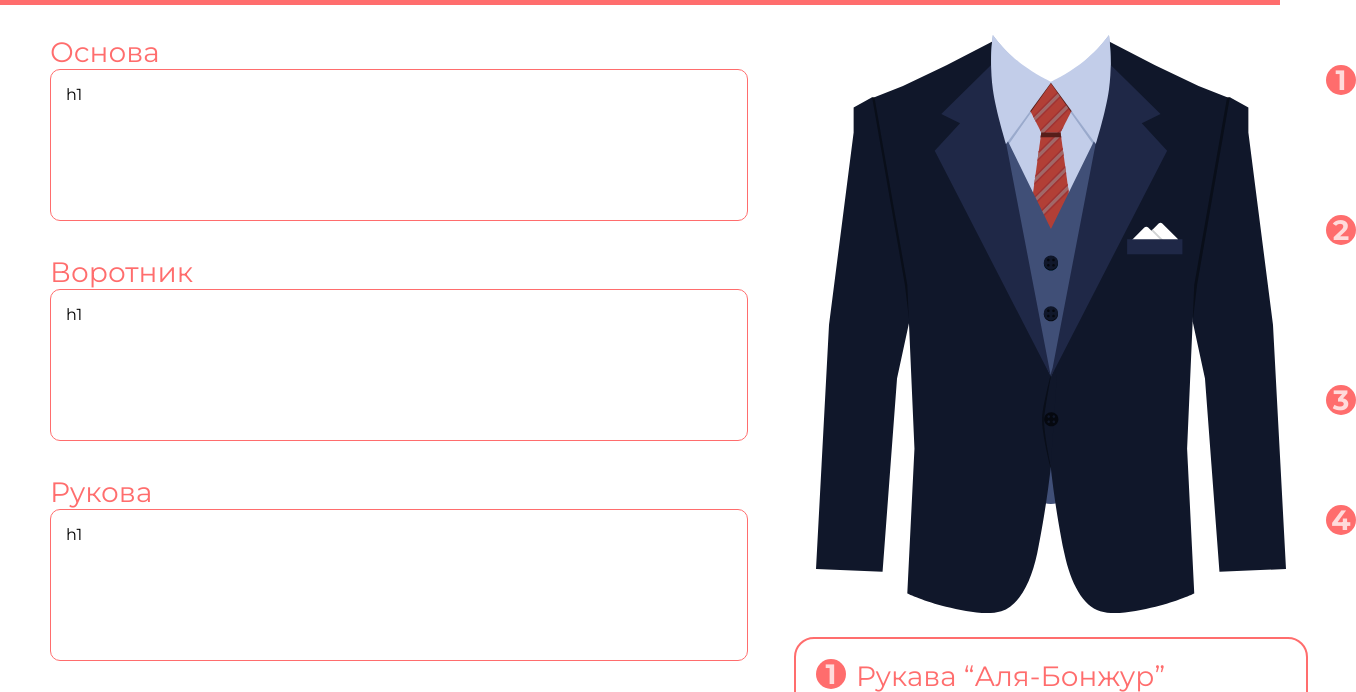
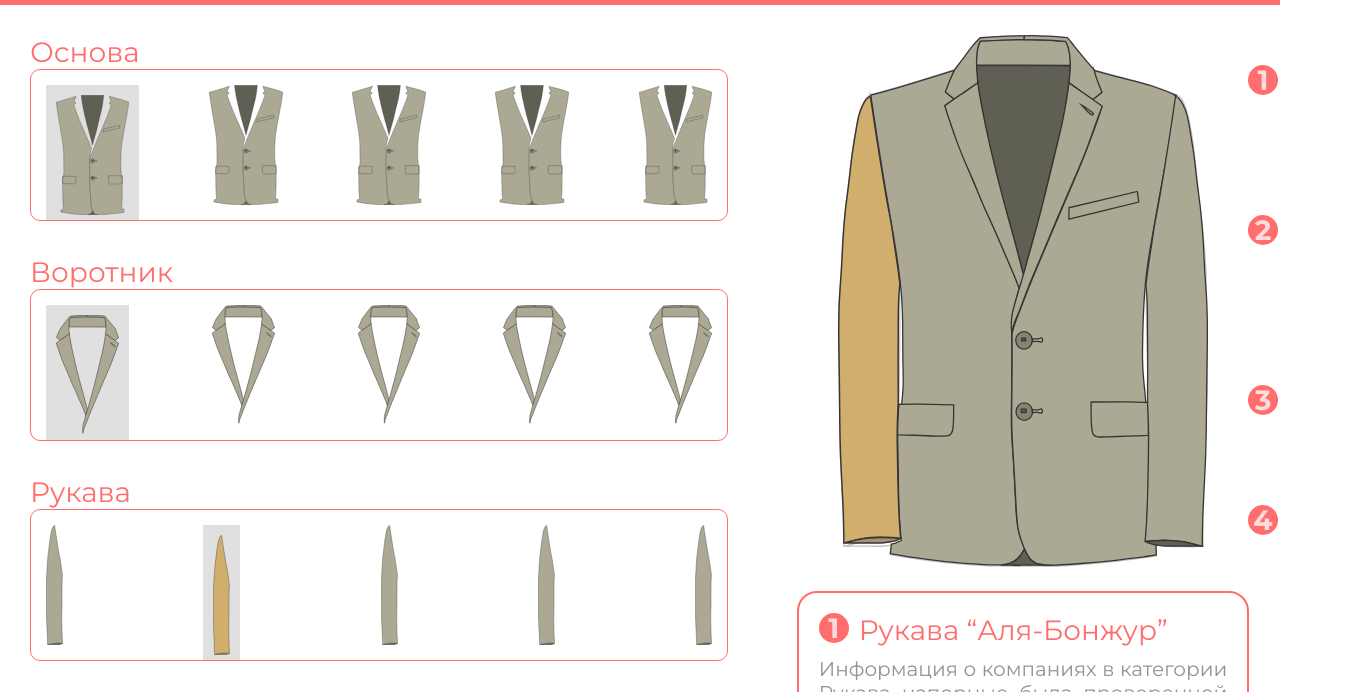
Before and after one commit to kingoker/Visola_H-M, a plain HTML site: page index.html in a window 1280 px wide. Shown: the part 45-737 px from the top of the page, 1356 px wide, since content can reach past the window. Drawn offline with Linux system fonts and the light colour scheme.

Commit message:
frontend is ready

```diff
--- a/css/main.css
+++ b/css/main.css
@@ -25,17 +25,17 @@
 }
 
 .main__container{
-    margin-top: 30px;
+    margin: 30px;
     display: flex;
     gap: 100px;
 }
-.components__list{
+.main__components{
     display: flex;
     flex-direction: column;
     gap: 34px;
     flex-wrap: wrap;
 }
-.components__item{
+.components__frame{
     width: 666px;
 }
 .components__title{
@@ -44,13 +44,33 @@
     line-height: 34px;
     color: #FF6D6D;
 }
-.components__frame{
+.components__list{
+    display: flex;
+    gap: 50px;
+    flex-wrap: wrap;
+    justify-content: space-between;
     width: 100%;
     height: 120px;
     border: 1px solid #FF6D6D;
     border-radius: 10px;
     padding: 15px;
+    overflow: hidden;
 }
+
+
+.components__item{
+    height: 120px;
+    transition: padding 0.3s ease;
+}
+.components__item img{
+    height: 100%;
+}
+.components__item-active, .components__item:hover{
+    background-color: #e0e0e0;
+    padding:10px;
+}
+
+
 
 .main__model{
     width: 100%;
@@ -64,8 +84,7 @@
     flex-direction: column;
     gap: 10px;
     padding: 20px;
-    height: 200px;
-    width: 100%;
+    width: 90%;
     margin-top: 20px;
     background: #FFFFFF;
     border: 2px solid #FF6D6D;
@@ -104,6 +123,11 @@
 
 .model__image{
     position: relative;
+    width: 370px;
+}
+.model__template{
+    width: 100%;
+    opacity: 0.3;
 }
 .number{
     position: absolute;
@@ -122,3 +146,32 @@
 .model__fourth{
     top: 470px;
 }
+
+
+.model__collar{
+    position: absolute;
+    top: 0;
+    left: 106px;
+    width: 159px;
+    z-index: 1;
+}
+.model__sleeve{
+    position: absolute;
+    top: 60px;
+    width: 64px;
+    z-index: 2;
+}
+.model__sleeve-left{
+    left: 0px;
+}
+.model__sleeve-right{
+    right: 0px;
+    transform: scale(-1, 1);
+}
+.model__warp{
+    position: absolute;
+    top: 30px;
+    left: 32px;
+    width: 307px;
+    z-index: 0;
+}
--- a/index.html
+++ b/index.html
@@ -3,7 +3,7 @@
 <head>
     <meta charset="UTF-8">
     <meta http-equiv="X-UA-Compatible" content="IE=edge">
-    <meta name="viewport" content="width=device-width, initial-scale=1.0">
+    <!-- <meta name="viewport" content="width=device-width, initial-scale=1.0"> -->
     <link rel="stylesheet" href="css/main.css">
 
     <title>VISOLA H&M</title>
@@ -20,36 +20,103 @@
     <section class="main">
         <div class="main__container container">
             <div class="main__components components">
-                <div class="components__list">
-                    <div class="components__item">
-                        <h2 class="components__title">Основа</h2>
-                        <div class="components__frame">
-                            h1
+                <div class="components__frame">
+                    <h2 class="components__title">Основа</h2>
+                    <div class="components__list">
+                        <div class="components__item components__item-active">
+                            <img src="img/Основа.svg" alt="Основа">
+                        </div>
+                        <div class="components__item">
+                            <img src="img/Основа.svg" alt="Основа">
+                        </div>
+                        <div class="components__item">
+                            <img src="img/Основа.svg" alt="Основа">
+                        </div>
+                        <div class="components__item">
+                            <img src="img/Основа.svg" alt="Основа">
+                        </div>
+                        <div class="components__item">
+                            <img src="img/Основа.svg" alt="Основа">
+                        </div>
+                        <div class="components__item">
+                            <img src="img/Основа.svg" alt="Основа">
                         </div>
                     </div>
-                    <div class="components__item">
-                        <h2 class="components__title">Воротник</h2>
-                        <div class="components__frame">
-                            h1
+                </div>
+                <div class="components__frame">
+                    <h2 class="components__title">Воротник</h2>
+                    <div class="components__list">
+                        <div class="components__item components__item-active">
+                            <img src="img/Воротник.svg" alt="Основа">
+                        </div>
+                        <div class="components__item">
+                            <img src="img/Воротник.svg" alt="Основа">
+                        </div>
+                        <div class="components__item">
+                            <img src="img/Воротник.svg" alt="Основа">
+                        </div>
+                        <div class="components__item">
+                            <img src="img/Воротник.svg" alt="Основа">
+                        </div>
+                        <div class="components__item">
+                            <img src="img/Воротник.svg" alt="Основа">
                         </div>
                     </div>
-                    <div class="components__item">
-                        <h2 class="components__title">Рукова</h2>
-                        <div class="components__frame">
-                            h1
+                </div>
+                <div class="components__frame">
+                    <h2 class="components__title">Рукава</h2>
+                    <div class="components__list">
+                        <div class="components__item">
+                            <img src="img/Рукав.svg" alt="Основа">
+                        </div>
+                        <div class="components__item components__item-active">
+                            <img src="img/Рукав 2.svg" alt="Основа">
+                        </div>
+                        <div class="components__item">
+                            <img src="img/Рукав.svg" alt="Основа">
+                        </div>
+                        <div class="components__item">
+                            <img src="img/Рукав.svg" alt="Основа">
+                        </div>
+                        <div class="components__item">
+                            <img src="img/Рукав.svg" alt="Основа">
                         </div>
                     </div>
-                    <div class="components__item">
-                        <h2 class="components__title">Борт</h2>
-                        <div class="components__frame">
-                            h1
+                </div>
+                <div class="components__frame">
+                    <h2 class="components__title">Борт</h2>
+                    <div class="components__list">
+                        <div class="components__item components__item-active">
+                            <img src="img/Основа.svg" alt="Основа">
+                        </div>
+                        <div class="components__item">
+                            <img src="img/Основа.svg" alt="Основа">
+                        </div>
+                        <div class="components__item">
+                            <img src="img/Основа.svg" alt="Основа">
+                        </div>
+                        <div class="components__item">
+                            <img src="img/Основа.svg" alt="Основа">
+                        </div>
+                        <div class="components__item">
+                            <img src="img/Основа.svg" alt="Основа">
+                        </div>
+                        <div class="components__item">
+                            <img src="img/Основа.svg" alt="Основа">
                         </div>
                     </div>
                 </div>
             </div>
             <div class="main__model model">
                 <div class="model__image">
-                    <img src="img/ready.svg" alt="ready-garmenty">
+                    <img src="img/Шаблон.svg" alt="ready-garmenty" class="model__template">
+
+                    <img src="img/Воротник.svg" class="model__collar">
+                    <img src="img/Рукав 2.svg" class="model__sleeve model__sleeve-left">
+                    <img src="img/Рукав.svg" class="model__sleeve model__sleeve-right">
+                    <img src="img/Основа.svg" class="model__warp">
+
+
                     <div class="model__first number">1</div>
                     <div class="model__second number">2</div>
                     <div class="model__therd number">3</div>
```
Also changed, not shown: img/ready.svg (deleted), img/Воротник.svg (added), img/Основа.svg (added), img/Рукав 2.svg (added), img/Рукав.svg (added), img/Шаблон.svg (added).
